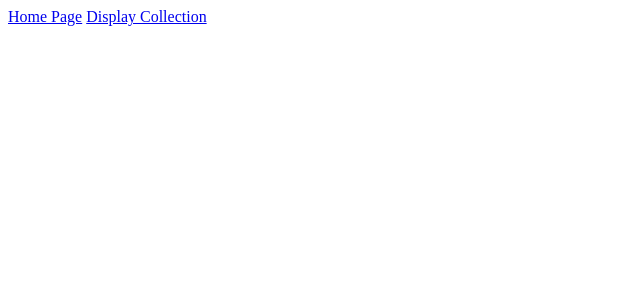
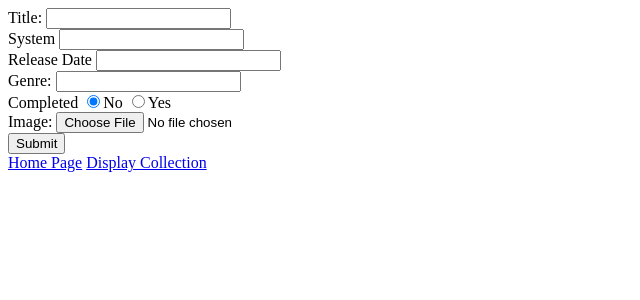
Before and after one commit to DJMurphy88/Python-Site, a Flask app: page /submission in a window 1280 px wide. Shown: the top 300 px of the page, without its empty margins (0-640 px from the left). Run offline with Flask 2, Linux system fonts and the light colour scheme.

Commit message:
Added game submission functionality

```diff
--- a/Application.py
+++ b/Application.py
@@ -1,9 +1,13 @@
+import os.path
+
 import Database
-from flask import Flask, render_template
+from Objects import Game
+from flask import Flask, render_template, request, abort, redirect
+from werkzeug.utils import secure_filename
 
 app = Flask(__name__)
-
-app.config['UPLOAD_PATH'] = "/static/images"
+app.config['UPLOAD_PATH'] = 'static/images'
+app.config['UPLOAD_EXTENSIONS'] = ['.jpg', '.png', '.jfif']
 
 @app.route("/")
 def index():
@@ -24,6 +28,28 @@ def listGames():
 def submission():
     return render_template("Submission.html")
 
+@app.route("/submission", methods = ['POST'])
+def getFormData():
+    uploaded_file = request.files["file"]
+    filename = secure_filename(uploaded_file.filename)
+    title = request.values["title"]
+    system = request.values["system"]
+    release_date = request.values["release_date"]
+    genre = request.values["genre"]
+    completed = request.form.get("completed")
+    os.makedirs(app.config['UPLOAD_PATH'], exist_ok=True)
+
+    if filename != '':
+        file_ext = os.path.splitext(filename)[1]
+        if file_ext not in app.config['UPLOAD_EXTENSIONS']:
+            abort(400)
+        uploaded_file.save(os.path.join(app.config['UPLOAD_PATH'], filename))
+        game = Game(title, filename, system, release_date, genre, completed)
+        Database.connect()
+        Database.add_game(game)
+        Database.close()
+    return redirect("collection")
+
 @app.route("/update")
 def update():
     return render_template("Update.html")
--- a/Database.py
+++ b/Database.py
@@ -34,8 +34,8 @@ def get_games():
 def add_game(game):
     query = '''INSERT INTO Games (title, image, system, release_date, genre, complete) Values(?, ?, ?, ?, ?, ?)'''
     with closing(conn.cursor()) as c:
-        c.execute(query, game.getTitle(), game.getImage(), game.getSystem(),
-                  game.getDate(), game.getGenre(), game.getComplete())
+        c.execute(query, (game.getTitle(), game.getImage(), game.getSystem(),
+                  game.getDate(), game.getGenre(), game.getComplete()))
         conn.commit()
 
 def update_game(title, image, system, date, genre, complete):
--- a/Templates/Collection.html
+++ b/Templates/Collection.html
@@ -5,6 +5,7 @@
     <title>Collection Display Page</title>
 </head>
 <body>
+    <!-- table display of entries-->
     <h1>Game Collection</h1>
 
     <h1>{{ games[0].getTitle() }}</h1>
--- a/Templates/Submission.html
+++ b/Templates/Submission.html
@@ -5,6 +5,38 @@
     <title>Collection Submission Page</title>
 </head>
 <body>
+    <form method="POST" action="" enctype="multipart/form-data"
+          name="submission_form" id="submission_form">
+        <div>
+            <label for= "title">Title:</label>
+            <input type="text" name="title" id="title">
+        </div>
+        <div>
+            <label for= "system">System</label>
+            <input type="text" name="system" id="system">
+        </div>
+        <div>
+            <label for="release_date">Release Date</label>
+            <input type="text" name="release_date" id="release_date">
+        </div>
+        <div>
+            <label for="genre">Genre:</label>
+            <input type="text" name="genre" id="genre">
+        </div>
+        <div>
+            <label>Completed</label>
+            <input type="radio" name="completed" id="no" value="No" class="left" checked>No
+            <input type="radio" name="completed" id="yes" value="Yes" class="left last">Yes
+        </div>
+        <div>
+            <label>Image:</label>
+            <input type="file" name="file" accept=".png, .jfif, .jpg, .jpeg">
+        </div>
+        <div>
+            <input type="submit" value="Submit">
+        </div>
+
+    </form>
     <a href="{{url_for('index')}}">Home Page</a>
     <a href="{{url_for('collection')}}">Display Collection</a>
 </body>
```
Also changed, not shown: Objects.py (+12 -12 lines), static/game_db.db, static/images/Ffixbox.jpg (added).
